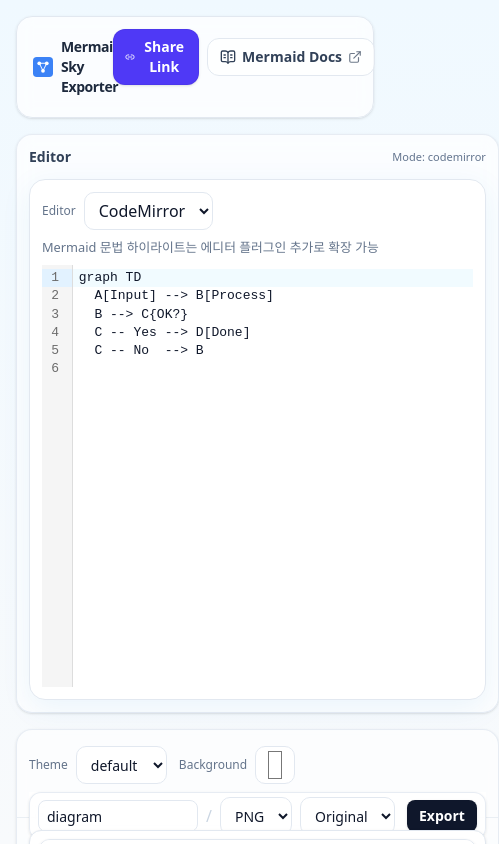
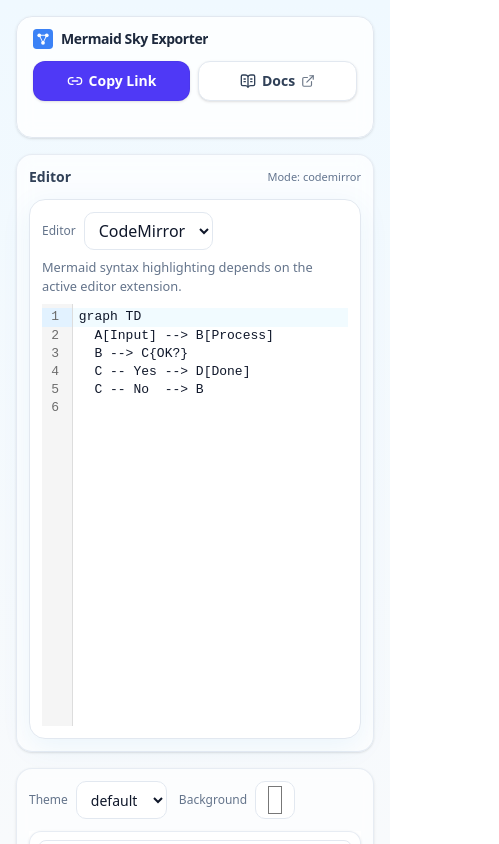
Before and after one commit to okorion/mermaid-sky-exporter, a Next.js app: page / in a window 390 px wide. Shown: the top 844 px of the page, 499 px wide, since content can reach past the window. Built offline with nearby package versions, Linux system fonts and the light colour scheme.

Commit message:
fix mobile layout and pwa behavior

```diff
--- a/app/layout.tsx
+++ b/app/layout.tsx
@@ -1,4 +1,5 @@
 import type { Metadata, Viewport } from "next";
+import PwaEnhancements from "@/components/PwaEnhancements";
 import {
   SITE_AUTHOR,
   SITE_DESCRIPTION,
@@ -15,6 +16,7 @@ export const viewport: Viewport = {
   initialScale: 1,
   themeColor: SITE_THEME_COLOR,
   colorScheme: "only light",
+  viewportFit: "cover",
 };
 
 export const metadata: Metadata = {
@@ -114,7 +116,10 @@ export default function RootLayout({
 }) {
   return (
     <html lang="ko">
-      <body>{children}</body>
+      <body>
+        <PwaEnhancements />
+        {children}
+      </body>
     </html>
   );
 }
--- a/app/manifest.ts
+++ b/app/manifest.ts
@@ -40,9 +40,8 @@ const MANIFEST_ICONS: NonNullable<MetadataRoute.Manifest["icons"]> = [
   },
 ];
 
-const MANIFEST_SCREENSHOTS: NonNullable<
-  MetadataRoute.Manifest["screenshots"]
-> = [
+const MANIFEST_SCREENSHOTS: NonNullable<MetadataRoute.Manifest["screenshots"]> =
+  [
     {
       src: "/homepage.png",
       sizes: "2874x1508",
--- a/app/page.tsx
+++ b/app/page.tsx
@@ -42,10 +42,10 @@ export default function Page() {
   const [svg, setSvg] = useState("");
 
   useEffect(() => {
-    const s = new URLSearchParams(location.search).get("s");
-    if (!s) return;
+    const shareState = new URLSearchParams(location.search).get("s");
+    if (!shareState) return;
 
-    const restored = decodeShareState<ShareState>(s);
+    const restored = decodeShareState<ShareState>(shareState);
     if (!restored) return;
 
     setCode(restored.code ?? SAMPLE);
@@ -59,7 +59,7 @@ export default function Page() {
     setEditorMode(restored.editorMode ?? "codemirror");
   }, []);
 
-  const shareState = useMemo(
+  const stateForSharing = useMemo(
     () => ({
       code,
       theme,
@@ -85,11 +85,14 @@ export default function Page() {
   );
 
   return (
-    <main className="mx-auto max-w-[1400px] p-4">
-      <TopBar state={shareState} />
+    <main className="app-shell mx-auto max-w-[1400px]">
+      <TopBar state={stateForSharing} />
 
       <div className="mt-4 grid gap-4 lg:grid-cols-[minmax(360px,480px)_1fr]">
-        <aside className="h-fit sticky top-4 self-start rounded-2xl border border-slate-200/80 bg-white/70 backdrop-blur p-3 lg:p-4 shadow-sm">
+        <aside
+          className="h-fit self-start rounded-2xl border border-slate-200/80 bg-white/70 p-3 shadow-sm backdrop-blur lg:sticky lg:p-4"
+          style={{ top: "calc(var(--safe-top) + 1rem)" }}
+        >
           <div className="mb-3 flex items-center justify-between">
             <span className="text-sm font-semibold text-slate-700">Editor</span>
             <div className="text-[11px] text-slate-500">Mode: {editorMode}</div>
@@ -103,13 +106,13 @@ export default function Page() {
           />
         </aside>
 
-        <section className="rounded-2xl border border-slate-200/80 bg-white/60 backdrop-blur shadow-sm flex flex-col">
-          <div className="flex flex-wrap items-center gap-2 lg:gap-3 border-b border-slate-200/70 p-3 lg:p-4 h-22">
-            <div className="flex flex-wrap items-center gap-3 self-start mt-1">
+        <section className="flex flex-col rounded-2xl border border-slate-200/80 bg-white/60 shadow-sm backdrop-blur">
+          <div className="flex flex-col gap-3 border-b border-slate-200/70 p-3 lg:flex-row lg:items-start lg:justify-between lg:p-4">
+            <div className="flex flex-wrap items-center gap-3">
               <div className="inline-flex items-center gap-2">
                 <label
                   htmlFor="themeSelect"
-                  className="text-xs font-medium text-slate-700 leading-none"
+                  className="text-xs font-medium leading-none text-slate-700"
                 >
                   Theme
                 </label>
@@ -117,11 +120,11 @@ export default function Page() {
                   id="themeSelect"
                   value={theme}
                   onChange={(e) => setTheme(e.target.value as Theme)}
-                  className="h-8 rounded-xl border border-slate-200 px-2 text-sm outline-none focus:ring-2 focus:ring-slate-300 bg-white"
+                  className="h-8 rounded-xl border border-slate-200 bg-white px-2 text-sm outline-none focus:ring-2 focus:ring-slate-300"
                 >
-                  {THEMES.map((t) => (
-                    <option key={t} value={t}>
-                      {t}
+                  {THEMES.map((itemTheme) => (
+                    <option key={itemTheme} value={itemTheme}>
+                      {itemTheme}
                     </option>
                   ))}
                 </select>
@@ -130,7 +133,7 @@ export default function Page() {
               <div className="inline-flex items-center gap-2">
                 <label
                   htmlFor="bgPicker"
-                  className="text-xs font-medium text-slate-700 leading-none"
+                  className="text-xs font-medium leading-none text-slate-700"
                 >
                   Background
                 </label>
@@ -144,7 +147,7 @@ export default function Page() {
               </div>
             </div>
 
-            <div className="ml-auto self-center">
+            <div className="min-w-0 lg:ml-auto lg:max-w-full">
               <ExportButtons
                 code={code}
                 aspect={exportAspect}
--- a/components/EditorSwitcher.tsx
+++ b/components/EditorSwitcher.tsx
@@ -1,19 +1,20 @@
 "use client";
+
 import dynamic from "next/dynamic";
 import { useEffect, useState } from "react";
 import type { Mode } from "@/types/types";
 
 const Monaco = dynamic(() => import("@monaco-editor/react"), { ssr: false });
 const CodeMirror = dynamic(
-  () => import("@uiw/react-codemirror").then((m) => m.default),
-  { ssr: false }
+  () => import("@uiw/react-codemirror").then((module) => module.default),
+  { ssr: false },
 );
 
 type Props = {
   code: string;
-  onChange: (v: string) => void;
+  onChange: (value: string) => void;
   mode: Mode;
-  onModeChange: (m: Mode) => void;
+  onModeChange: (mode: Mode) => void;
 };
 
 export default function EditorSwitcher({
@@ -47,7 +48,7 @@ export default function EditorSwitcher({
           <option value="codemirror">CodeMirror</option>
         </select>
         <small>
-          Mermaid 문법 하이라이트는 에디터 플러그인 추가로 확장 가능
+          Mermaid syntax highlighting depends on the active editor extension.
         </small>
       </div>
 
@@ -56,7 +57,7 @@ export default function EditorSwitcher({
           height={height}
           defaultLanguage="markdown"
           value={code}
-          onChange={(v) => onChange(v ?? "")}
+          onChange={(value) => onChange(value ?? "")}
           options={{
             minimap: { enabled: false },
             fontSize: 14,
--- a/components/ExportButtons.tsx
+++ b/components/ExportButtons.tsx
@@ -77,15 +77,11 @@ export default function ExportButtons({
 
   return (
     <section
-      className={["min-w-0", className].join(" ")}
+      className={["min-w-0 w-full", className].join(" ")}
       aria-label="Export toolbar"
     >
-      <div
-        className={[
-          "flex items-center gap-2 rounded-xl border border-slate-200/80 bg-white/70",
-          "backdrop-blur px-2 py-1 shadow-sm whitespace-nowrap overflow-x-auto",
-        ].join(" ")}
-      >
+      <div className="rounded-xl border border-slate-200/80 bg-white/70 px-2 py-2 shadow-sm backdrop-blur">
+        <div className="flex flex-col gap-2 sm:flex-row sm:items-center">
           <label htmlFor="filename" className="sr-only">
             File name
           </label>
@@ -93,13 +89,12 @@ export default function ExportButtons({
             id="filename"
             value={filename}
             onChange={(e) => onFilenameChange(e.target.value)}
-          className="max-w-[160px] truncate rounded-lg border border-slate-200 px-2 h-8 text-sm outline-none focus:ring-2 focus:ring-slate-300"
+            className="h-9 min-w-0 w-full rounded-lg border border-slate-200 px-2 text-sm outline-none focus:ring-2 focus:ring-slate-300 sm:max-w-[180px]"
             placeholder="diagram"
             spellCheck={false}
           />
 
-        <span className="text-slate-300 select-none">/</span>
-
+          <div className="grid grid-cols-[minmax(0,1fr)_minmax(0,1fr)_auto] gap-2 sm:flex sm:items-center">
             <label htmlFor="format" className="sr-only">
               Export format
             </label>
@@ -109,7 +104,7 @@ export default function ExportButtons({
               onChange={(e) => onFormatChange(e.target.value as ExportFormat)}
               disabled={!hasExportableDiagram}
               className={[
-            "rounded-lg border border-slate-200 px-2 h-8 text-sm bg-white outline-none focus:ring-2 focus:ring-slate-300",
+                "h-9 min-w-0 rounded-lg border border-slate-200 bg-white px-2 text-sm outline-none focus:ring-2 focus:ring-slate-300",
                 !hasExportableDiagram ? "cursor-not-allowed opacity-60" : "",
               ].join(" ")}
               aria-label="Export format"
@@ -130,10 +125,12 @@ export default function ExportButtons({
             <select
               id="aspect"
               value={isAspectDisabled ? "original" : aspect}
-          onChange={(e) => onAspectChange(e.target.value as ExportAspectOption)}
+              onChange={(e) =>
+                onAspectChange(e.target.value as ExportAspectOption)
+              }
               disabled={isAspectDisabled}
               className={[
-            "rounded-lg border border-slate-200 px-2 h-8 text-sm bg-white outline-none focus:ring-2 focus:ring-slate-300",
+                "h-9 min-w-0 rounded-lg border border-slate-200 bg-white px-2 text-sm outline-none focus:ring-2 focus:ring-slate-300",
                 isAspectDisabled ? "cursor-not-allowed opacity-60" : "",
               ].join(" ")}
               aria-label="Aspect ratio preset"
@@ -155,7 +152,7 @@ export default function ExportButtons({
               }
               aria-disabled={!hasExportableDiagram}
               className={[
-            "ml-1 rounded-lg px-3 h-8 text-sm font-semibold text-white shadow-sm transition",
+                "h-9 whitespace-nowrap rounded-lg px-4 text-sm font-semibold text-white shadow-sm transition",
                 hasExportableDiagram
                   ? "bg-slate-900 hover:bg-slate-800 active:scale-[0.99] focus:outline-none focus:ring-2 focus:ring-slate-300"
                   : "cursor-not-allowed bg-slate-400 opacity-70",
@@ -164,9 +161,11 @@ export default function ExportButtons({
               Export
             </button>
           </div>
+        </div>
+      </div>
 
       <p
-        className="mt-1 text-[11px] leading-tight text-slate-500 whitespace-nowrap overflow-hidden text-ellipsis"
+        className="mt-1 text-[11px] leading-tight text-slate-500 sm:whitespace-nowrap"
         aria-live="polite"
       >
         {hint}
--- /dev/null
+++ b/components/PwaEnhancements.tsx
@@ -0,0 +1,18 @@
+"use client";
+
+import { useEffect } from "react";
+
+export default function PwaEnhancements() {
+  useEffect(() => {
+    if (process.env.NODE_ENV !== "production") return;
+    if (typeof window === "undefined") return;
+    if (!window.isSecureContext) return;
+    if (!("serviceWorker" in navigator)) return;
+
+    void navigator.serviceWorker
+      .register("/sw.js", { scope: "/" })
+      .catch(() => undefined);
+  }, []);
+
+  return null;
+}
--- a/components/TopBar.tsx
+++ b/components/TopBar.tsx
@@ -1,25 +1,80 @@
 "use client";
 
-import { BookOpenText, ExternalLink, Link2 } from "lucide-react";
+import {
+  BookOpenText,
+  Download,
+  ExternalLink,
+  Link2,
+  Share2,
+} from "lucide-react";
 import Image from "next/image";
-import { useEffect, useRef, useState } from "react";
+import { useCallback, useEffect, useRef, useState } from "react";
 import { buildShareUrl } from "@/libs/share";
+import { SITE_NAME } from "@/libs/site";
 
 type TopBarProps = {
   state: unknown;
 };
 
 type ShareStatus = {
-  tone: "success" | "error";
+  tone: "success" | "error" | "info";
   message: string;
+};
+
+type BeforeInstallPromptEvent = Event & {
+  readonly platforms: string[];
+  prompt: () => Promise<void>;
+  userChoice: Promise<{
+    outcome: "accepted" | "dismissed";
+    platform: string;
+  }>;
+};
+
+type NavigatorWithStandalone = Navigator & {
+  standalone?: boolean;
 };
 
 const STATUS_CLEAR_MS = 2500;
 
+function isStandaloneMode() {
+  if (typeof window === "undefined") return false;
+  if (window.matchMedia("(display-mode: standalone)").matches) return true;
+  return (window.navigator as NavigatorWithStandalone).standalone === true;
+}
+
+function isIosSafariBrowser() {
+  if (typeof window === "undefined") return false;
+
+  const { maxTouchPoints, platform, userAgent } = window.navigator;
+  const isModernIpadOs = platform === "MacIntel" && maxTouchPoints > 1;
+  const isAppleMobile = /iPad|iPhone|iPod/.test(userAgent) || isModernIpadOs;
+  const isSafari =
+    /Safari/.test(userAgent) && !/CriOS|FxiOS|EdgiOS/.test(userAgent);
+
+  return isAppleMobile && isSafari;
+}
+
 export default function TopBar({ state }: TopBarProps) {
+  const [canNativeShare, setCanNativeShare] = useState(false);
+  const [installPromptEvent, setInstallPromptEvent] =
+    useState<BeforeInstallPromptEvent | null>(null);
+  const [isInstalling, setIsInstalling] = useState(false);
   const [isSharing, setIsSharing] = useState(false);
+  const [isStandalone, setIsStandalone] = useState(false);
+  const [isIosSafari, setIsIosSafari] = useState(false);
   const [status, setStatus] = useState<ShareStatus | null>(null);
   const statusTimerRef = useRef<number | null>(null);
+
+  const showStatus = useCallback((nextStatus: ShareStatus) => {
+    setStatus(nextStatus);
+    if (statusTimerRef.current !== null) {
+      window.clearTimeout(statusTimerRef.current);
+    }
+    statusTimerRef.current = window.setTimeout(() => {
+      setStatus(null);
+      statusTimerRef.current = null;
+    }, STATUS_CLEAR_MS);
+  }, []);
 
   useEffect(() => {
     return () => {
@@ -29,16 +84,56 @@ export default function TopBar({ state }: TopBarProps) {
     };
   }, []);
 
-  const showStatus = (nextStatus: ShareStatus) => {
-    setStatus(nextStatus);
-    if (statusTimerRef.current !== null) {
-      window.clearTimeout(statusTimerRef.current);
+  useEffect(() => {
+    setCanNativeShare(typeof navigator.share === "function");
+    setIsStandalone(isStandaloneMode());
+    setIsIosSafari(isIosSafariBrowser());
+
+    const mediaQuery = window.matchMedia("(display-mode: standalone)");
+    const syncStandalone = () => {
+      setIsStandalone(isStandaloneMode());
+    };
+
+    const onBeforeInstallPrompt = (event: Event) => {
+      event.preventDefault();
+      setInstallPromptEvent(event as BeforeInstallPromptEvent);
+    };
+
+    const onAppInstalled = () => {
+      setInstallPromptEvent(null);
+      setIsStandalone(true);
+      showStatus({
+        tone: "success",
+        message: "App installed successfully.",
+      });
+    };
+
+    if (typeof mediaQuery.addEventListener === "function") {
+      mediaQuery.addEventListener("change", syncStandalone);
+    } else {
+      mediaQuery.addListener?.(syncStandalone);
     }
-    statusTimerRef.current = window.setTimeout(() => {
-      setStatus(null);
-      statusTimerRef.current = null;
-    }, STATUS_CLEAR_MS);
+
+    window.addEventListener(
+      "beforeinstallprompt",
+      onBeforeInstallPrompt as EventListener,
+    );
+    window.addEventListener("appinstalled", onAppInstalled);
+
+    return () => {
+      if (typeof mediaQuery.removeEventListener === "function") {
+        mediaQuery.removeEventListener("change", syncStandalone);
+      } else {
+        mediaQuery.removeListener?.(syncStandalone);
+      }
+
+      window.removeEventListener(
+        "beforeinstallprompt",
+        onBeforeInstallPrompt as EventListener,
+      );
+      window.removeEventListener("appinstalled", onAppInstalled);
     };
+  }, [showStatus]);
 
   const copyViaClipboardApi = async (value: string) => {
     if (!navigator.clipboard?.writeText) return false;
@@ -74,6 +169,34 @@ export default function TopBar({ state }: TopBarProps) {
     return copied;
   };
 
+  const shareViaNativeSheet = async (url: string) => {
+    if (typeof navigator.share !== "function") return false;
+    if (
+      typeof navigator.canShare === "function" &&
+      !navigator.canShare({ url })
+    ) {
+      return false;
+    }
+
+    try {
+      await navigator.share({
+        title: SITE_NAME,
+        text: "Open this Mermaid diagram in Mermaid Sky Exporter.",
+        url,
+      });
+      showStatus({
+        tone: "success",
+        message: "Shared successfully.",
+      });
+      return true;
+    } catch (error) {
+      if (error instanceof DOMException && error.name === "AbortError") {
+        return true;
+      }
+      return false;
+    }
+  };
+
   const onShare = async () => {
     if (isSharing) return;
 
@@ -88,6 +211,9 @@ export default function TopBar({ state }: TopBarProps) {
 
     setIsSharing(true);
     try {
+      const shared = await shareViaNativeSheet(url);
+      if (shared) return;
+
       const copied = await copyViaClipboardApi(url);
       if (!copied && !copyViaTextarea(url)) {
         throw new Error("Unable to copy share link.");
@@ -100,26 +226,55 @@ export default function TopBar({ state }: TopBarProps) {
     } catch {
       showStatus({
         tone: "error",
-        message:
-          "Could not copy automatically. The share link is ready to use.",
+        message: "Could not share or copy the current link.",
       });
     } finally {
       setIsSharing(false);
     }
   };
 
+  const onInstall = async () => {
+    if (!installPromptEvent || isInstalling) return;
+
+    setIsInstalling(true);
+    try {
+      await installPromptEvent.prompt();
+      const result = await installPromptEvent.userChoice;
+      setInstallPromptEvent(null);
+      showStatus({
+        tone: result.outcome === "accepted" ? "success" : "info",
+        message:
+          result.outcome === "accepted"
+            ? "Install prompt accepted."
+            : "Install prompt dismissed.",
+      });
+    } catch {
+      showStatus({
+        tone: "error",
+        message: "Could not open the install prompt.",
+      });
+    } finally {
+      setIsInstalling(false);
+    }
+  };
+
+  const showInstallButton = !isStandalone && installPromptEvent !== null;
+  const helperMessage =
+    status?.message ??
+    (!isStandalone && !showInstallButton && isIosSafari
+      ? 'iPhone/iPad에서는 Safari 공유 메뉴에서 "홈 화면에 추가"를 선택하세요.'
+      : " ");
+  const helperTone = status?.tone ?? "info";
+  const ShareIcon = canNativeShare ? Share2 : Link2;
+
   return (
     <div
       role="toolbar"
-      className="
-        sticky top-0 z-30
-        flex items-center justify-between gap-3
-        rounded-2xl border px-4 py-3 shadow-sm backdrop-blur
-        bg-white/70 border-slate-200
-        dark:bg-slate-900/60 dark:border-slate-800 dark:text-slate-100
-      "
+      className="sticky z-30 rounded-2xl border border-slate-200 bg-white/80 shadow-sm backdrop-blur"
+      style={{ top: "var(--safe-top)" }}
     >
-      <div className="flex items-center gap-2 font-extrabold tracking-tight text-slate-800 dark:text-slate-100">
+      <div className="flex flex-col gap-3 px-4 py-3 sm:flex-row sm:items-start sm:justify-between">
+        <div className="flex min-w-0 items-center gap-2 font-extrabold tracking-tight text-slate-800">
           <Image
             src="/favicon.svg"
             alt="Mermaid Sky Exporter"
@@ -128,48 +283,53 @@ export default function TopBar({ state }: TopBarProps) {
             priority
             className="shrink-0"
           />
-        <span className="text-sm sm:text-base">Mermaid Sky Exporter</span>
+          <span className="truncate text-sm sm:text-base">
+            Mermaid Sky Exporter
+          </span>
         </div>
 
-      <div className="flex flex-col items-end gap-1">
-        <div className="flex items-center gap-2">
+        <div className="flex min-w-0 flex-col gap-2 sm:items-end">
+          <div className="flex flex-wrap gap-2 sm:justify-end">
             <button
               type="button"
               onClick={onShare}
               disabled={isSharing}
               aria-busy={isSharing}
-            className="
-              inline-flex items-center gap-1.5
-              rounded-xl px-3 py-2 text-sm font-semibold
-              text-white shadow-sm ring-1 ring-inset ring-slate-900/5
-              bg-indigo-600 hover:bg-indigo-500 active:translate-y-[1px]
-              focus:outline-none focus-visible:ring-2 focus-visible:ring-indigo-400
-              disabled:cursor-not-allowed disabled:opacity-70
-              dark:bg-indigo-500 dark:hover:bg-indigo-400
-              transition
-            "
+              className="inline-flex min-h-10 flex-1 items-center justify-center gap-1.5 rounded-xl bg-indigo-600 px-3 py-2 text-sm font-semibold text-white shadow-sm ring-1 ring-inset ring-slate-900/5 transition hover:bg-indigo-500 focus:outline-none focus-visible:ring-2 focus-visible:ring-indigo-400 disabled:cursor-not-allowed disabled:opacity-70 sm:flex-none"
             >
-            <Link2 className="size-4" aria-hidden />
-            <span>{isSharing ? "Sharing..." : "Share Link"}</span>
+              <ShareIcon className="size-4" aria-hidden />
+              <span>
+                {isSharing
+                  ? canNativeShare
+                    ? "Sharing..."
+                    : "Copying..."
+                  : canNativeShare
+                    ? "Share"
+                    : "Copy Link"}
+              </span>
             </button>
+
+            {showInstallButton ? (
+              <button
+                type="button"
+                onClick={onInstall}
+                disabled={isInstalling}
+                className="inline-flex min-h-10 flex-1 items-center justify-center gap-1.5 rounded-xl border border-slate-200 bg-white px-3 py-2 text-sm font-semibold text-slate-700 shadow-sm transition hover:bg-slate-50 focus:outline-none focus-visible:ring-2 focus-visible:ring-slate-300 disabled:cursor-not-allowed disabled:opacity-70 sm:flex-none"
+              >
+                <Download className="size-4" aria-hidden />
+                <span>{isInstalling ? "Opening..." : "Install"}</span>
+              </button>
+            ) : null}
 
             <a
               href="https://mermaid.js.org/"
               target="_blank"
               rel="noreferrer"
-            className="
-              inline-flex items-center gap-1.5
-              rounded-xl px-3 py-2 text-sm font-semibold
-              border border-slate-200 bg-white/70 text-slate-700
-              hover:bg-slate-50 active:translate-y-[1px]
-              focus:outline-none focus-visible:ring-2 focus-visible:ring-slate-300
-              dark:border-slate-700 dark:bg-slate-800/60 dark:text-slate-100
-              dark:hover:bg-slate-800
-              transition
-            "
+              className="inline-flex min-h-10 flex-1 items-center justify-center gap-1.5 rounded-xl border border-slate-200 bg-white px-3 py-2 text-sm font-semibold text-slate-700 shadow-sm transition hover:bg-slate-50 focus:outline-none focus-visible:ring-2 focus-visible:ring-slate-300 sm:flex-none"
             >
               <BookOpenText className="size-4" aria-hidden />
-            <span className="whitespace-nowrap">Mermaid Docs</span>
+              <span className="sm:hidden">Docs</span>
+              <span className="hidden sm:inline">Mermaid Docs</span>
               <ExternalLink className="size-3.5 opacity-70" aria-hidden />
             </a>
           </div>
@@ -179,12 +339,17 @@ export default function TopBar({ state }: TopBarProps) {
             aria-live="polite"
             aria-atomic="true"
             className={[
-            "min-h-4 text-[11px] leading-tight",
-            status?.tone === "error" ? "text-rose-600" : "text-slate-500",
+              "min-h-4 text-[11px] leading-tight sm:text-right",
+              helperTone === "error"
+                ? "text-rose-600"
+                : helperTone === "success"
+                  ? "text-emerald-600"
+                  : "text-slate-500",
             ].join(" ")}
           >
-          {status?.message ?? " "}
+            {helperMessage}
           </p>
+        </div>
       </div>
     </div>
   );
--- a/libs/site.ts
+++ b/libs/site.ts
@@ -1,7 +1,7 @@
 export const SITE_NAME = "Mermaid Sky Exporter";
 export const SITE_SHORT_NAME = "Mermaid Sky";
 export const SITE_DESCRIPTION =
-  "가벼운 하늘색 UI로 Mermaid 다이어그램을 즉시 렌더하고 SVG/PNG/JPG로 내보내세요. Monaco·CodeMirror 지원, URL 공유, Vercel 호스팅.";
+  "가벼운 브라우저 UI에서 Mermaid 다이어그램을 즉시 렌더링하고 SVG, PNG, JPG로 내보내는 앱입니다. Monaco와 CodeMirror 편집기 전환, 공유 링크, PWA 설치를 지원합니다.";
 export const SITE_URL = "https://mermaid-sky-exporter.vercel.app";
 export const SITE_OG_IMAGE = "/homepage.png";
 export const SITE_THEME_COLOR = "#3B82F6";
--- a/styles/globals.css
+++ b/styles/globals.css
@@ -12,34 +12,60 @@
   --bg: #f8fafc;
   --card: #ffffff;
   --border: #e2e8f0;
+  --safe-top: env(safe-area-inset-top, 0px);
+  --safe-right: env(safe-area-inset-right, 0px);
+  --safe-bottom: env(safe-area-inset-bottom, 0px);
+  --safe-left: env(safe-area-inset-left, 0px);
 }
 
 * {
   box-sizing: border-box;
 }
+
 html,
 body,
 #__next {
   height: 100%;
 }
+
 body {
   margin: 0;
-  font-family: ui-sans-serif, system-ui, -apple-system, Segoe UI, Roboto, Inter,
-    Pretendard, "Apple SD Gothic Neo", "Noto Sans KR", sans-serif;
+  min-height: 100dvh;
+  font-family:
+    ui-sans-serif,
+    system-ui,
+    -apple-system,
+    Segoe UI,
+    Roboto,
+    Inter,
+    Pretendard,
+    "Apple SD Gothic Neo",
+    "Noto Sans KR",
+    sans-serif;
   background: linear-gradient(180deg, var(--sky-50), var(--bg));
   color: var(--text);
 }
+
+.app-shell {
+  padding-top: calc(var(--safe-top) + 1rem);
+  padding-right: calc(var(--safe-right) + 1rem);
+  padding-bottom: calc(var(--safe-bottom) + 1rem);
+  padding-left: calc(var(--safe-left) + 1rem);
+}
+
 .container {
   max-width: 1200px;
   margin: 0 auto;
   padding: 20px;
 }
+
 .card {
   background: var(--card);
   border: 1px solid var(--border);
   border-radius: 16px;
   box-shadow: 0 8px 30px rgba(2, 132, 199, 0.08);
 }
+
 .btn {
   display: inline-flex;
   align-items: center;
@@ -51,22 +77,27 @@ body {
   cursor: pointer;
   font-weight: 600;
 }
+
 .btn:hover {
   background: var(--sky-200);
 }
+
 .row {
   display: flex;
   gap: 16px;
 }
+
 .col {
   flex: 1;
 }
+
 .toolbar {
   display: flex;
   gap: 8px;
   flex-wrap: wrap;
   align-items: center;
 }
+
 select,
 input[type="color"],
 input[type="number"] {
@@ -76,10 +107,12 @@ input[type="number"] {
   border: 1px solid var(--border);
   background: #fff;
 }
+
 label {
   font-size: 12px;
   color: var(--muted);
 }
+
 small {
   color: var(--muted);
 }
```
Also changed, not shown: public/sw.js (added, +109 -0 lines). Lines whose indentation alone changed are shown as unchanged.
